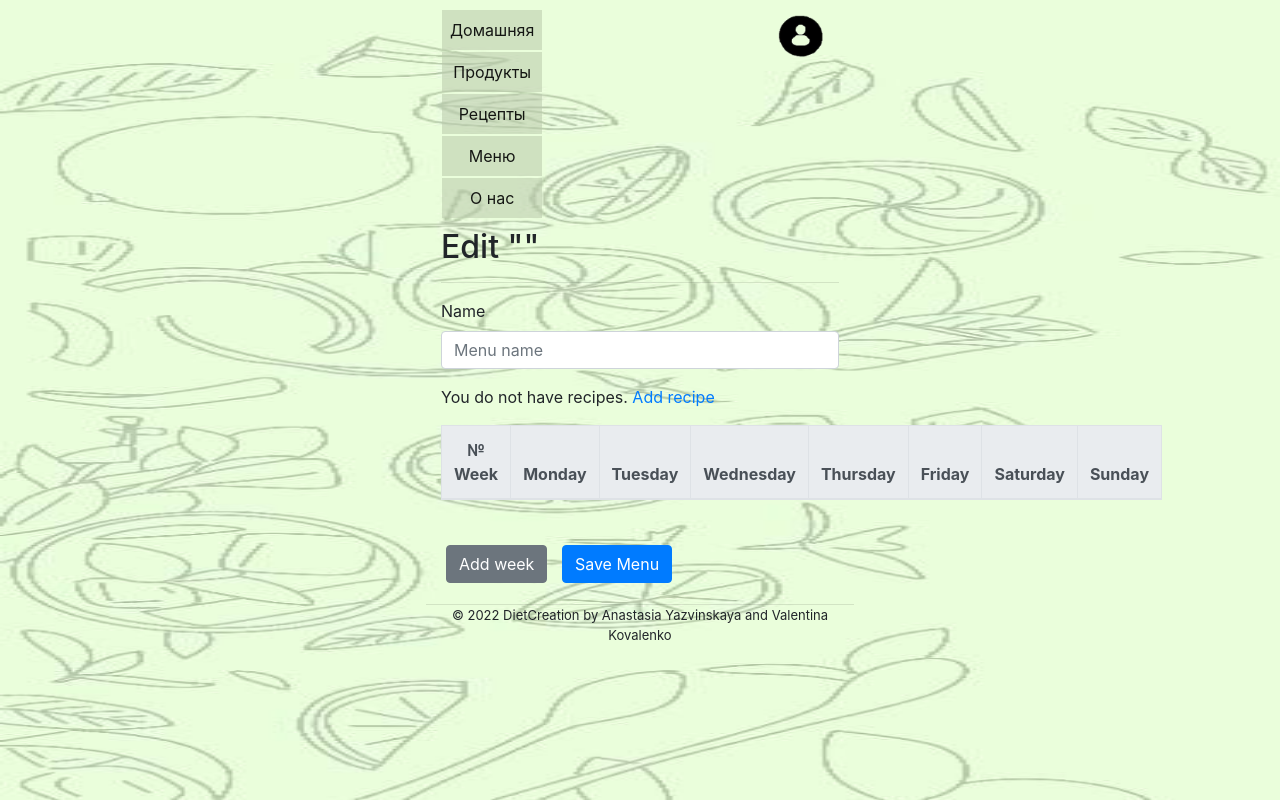
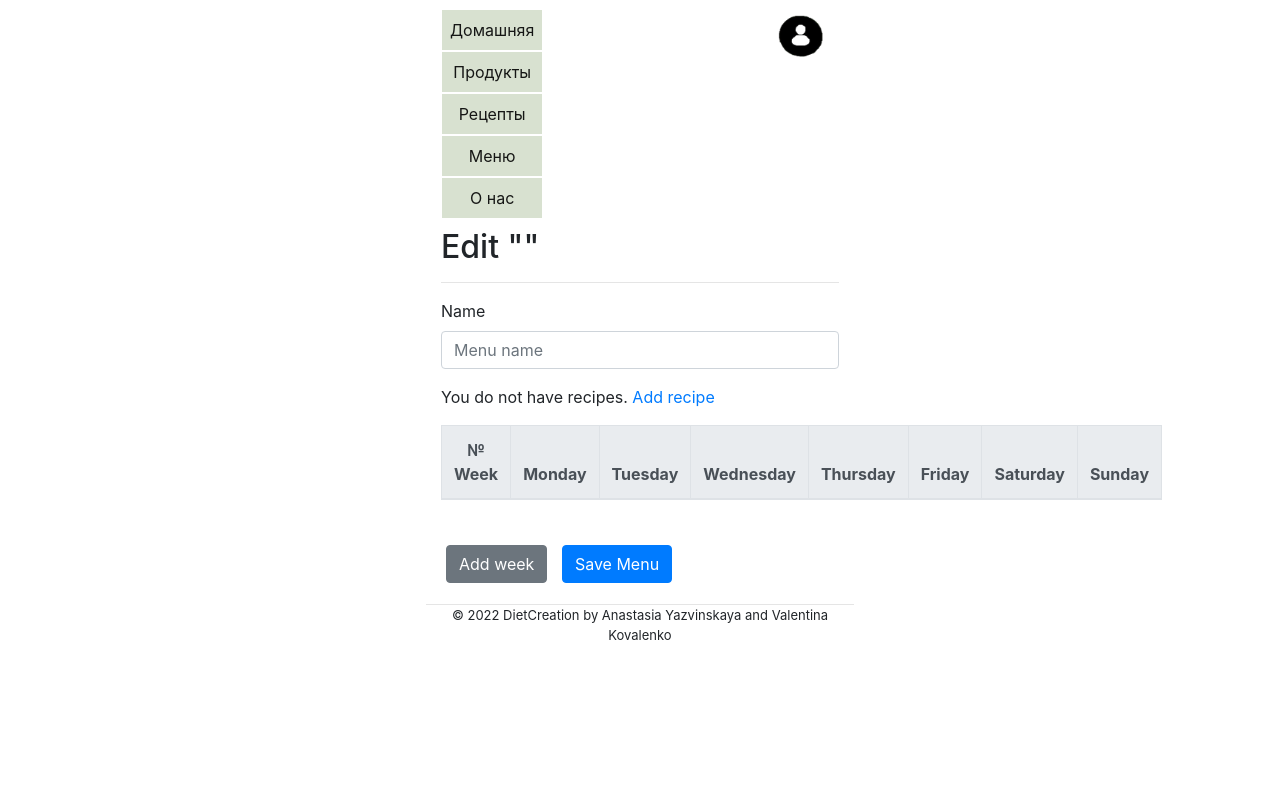
Before and after one commit to AnastasiaYazvinskaya/diet-creation, a Python web app: template app/templates/edit_m.html in a window 1280 px wide. Run offline with Jinja, Linux system fonts and the light colour scheme; the template is opened without the code that fills it, so the values that code supplies are empty; some libraries are stand-ins or nearby versions; some web fonts are replaced.

Commit message:
bg fixed

```diff
--- a/app/static/css/base_style.css
+++ b/app/static/css/base_style.css
@@ -16,15 +16,15 @@ body {
     background-attachment: fixed;
     */
 }
-#background {
+#background img {
     width: 100vw;
     height: auto;
     min-height: 100vh;
-    background-image: url("../images/bg.jpg");
+    /*background-image: url("../images/bg.jpg");
     background-repeat: no-repeat;
-    background-size: 100vw 100vh;
+    background-size: cover;
     background-attachment: fixed;
-
+    */
     position: fixed;
     z-index: -1;
     top: 0;
```
